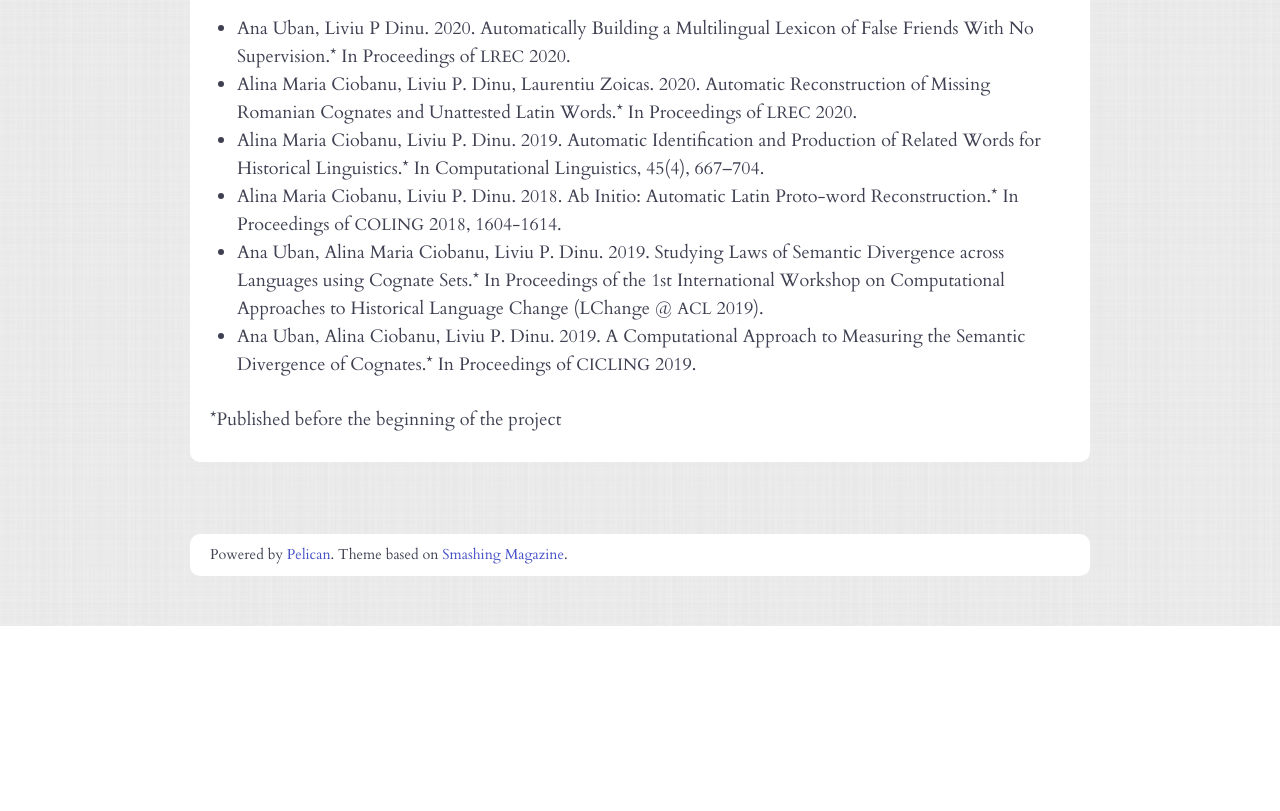
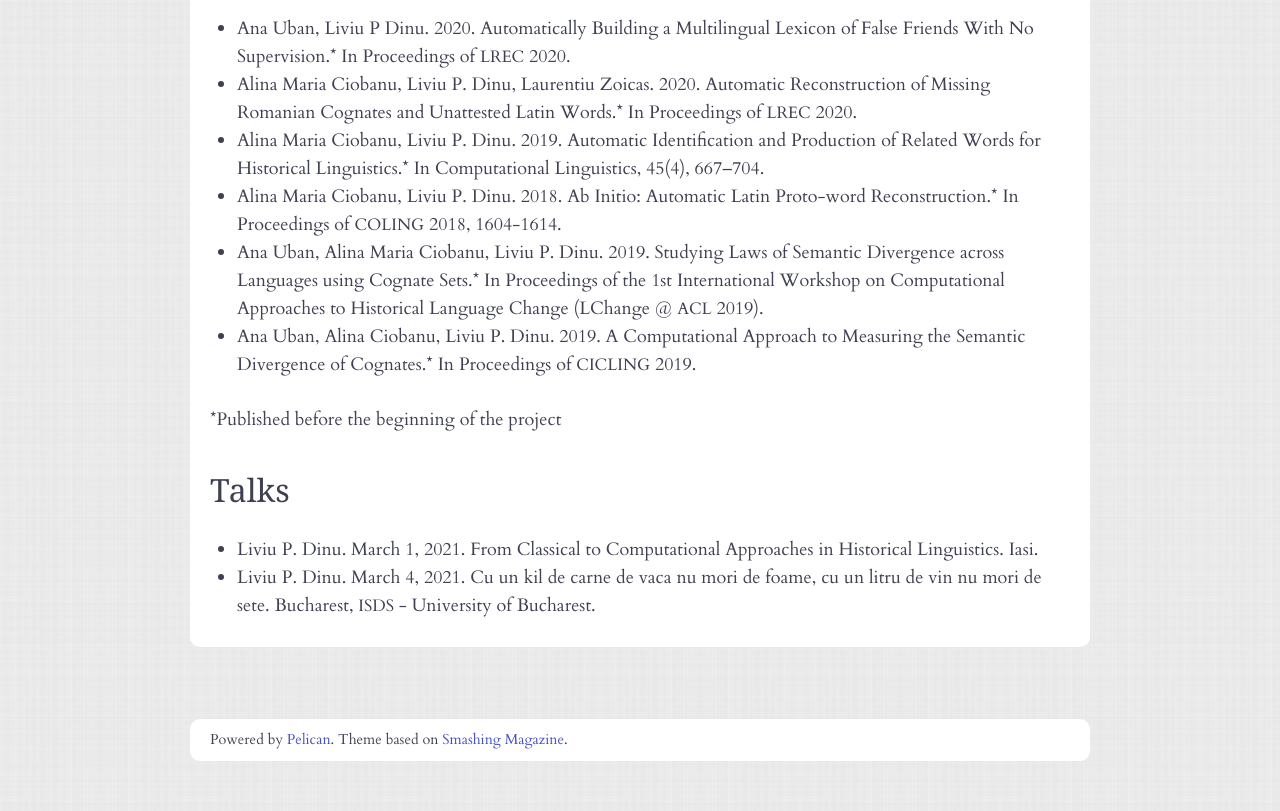
Before and after one commit to nlp-unibuc/nlp-unibuc.github.io, a plain HTML site: page projects/cotohili.html in a window 1280 px wide. Shown: the part 1277-2088 px from the top of the page. Before the commit the page ends 1903 px from the top, so only its background shows below. Drawn offline with Linux system fonts and the light colour scheme; a web font is replaced by a local one.

Commit message:
Update documentation

```diff
--- a/projects/cotohili.html
+++ b/projects/cotohili.html
@@ -90,6 +90,11 @@ reconstruction and semantic divergence. The goal of the project is twofold: 1) t
   In Proceedings of <span class="caps">CICLING</span>&nbsp;2019.</li>
 </ul>
 <p><sub><sup>*</sup>Published before the beginning of the project</sub></p>
+<h1>Talks</h1>
+<ul>
+<li>Liviu P. Dinu. March 1, 2021. From Classical to Computational Approaches in Historical Linguistics.&nbsp;Iasi.</li>
+<li>Liviu P. Dinu. March 4, 2021. Cu un kil de carne de vaca nu mori de foame, cu un litru de vin nu mori de sete. Bucharest, <span class="caps">ISDS</span> - University of&nbsp;Bucharest.</li>
+</ul>
 </section>
         <section id="extras" class="body">
         </section><!-- /#extras -->
```
Also changed, not shown: projects/langtherapy.html (+1 -2 lines).
